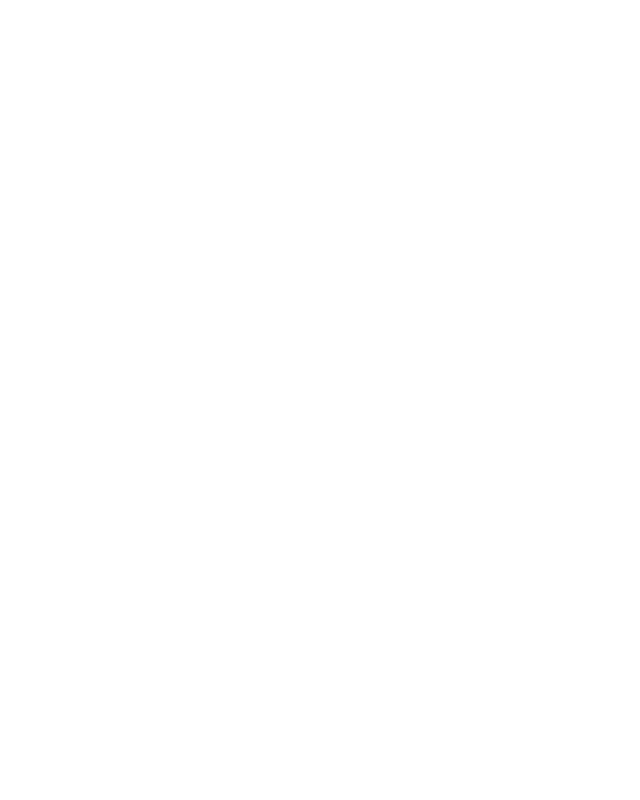
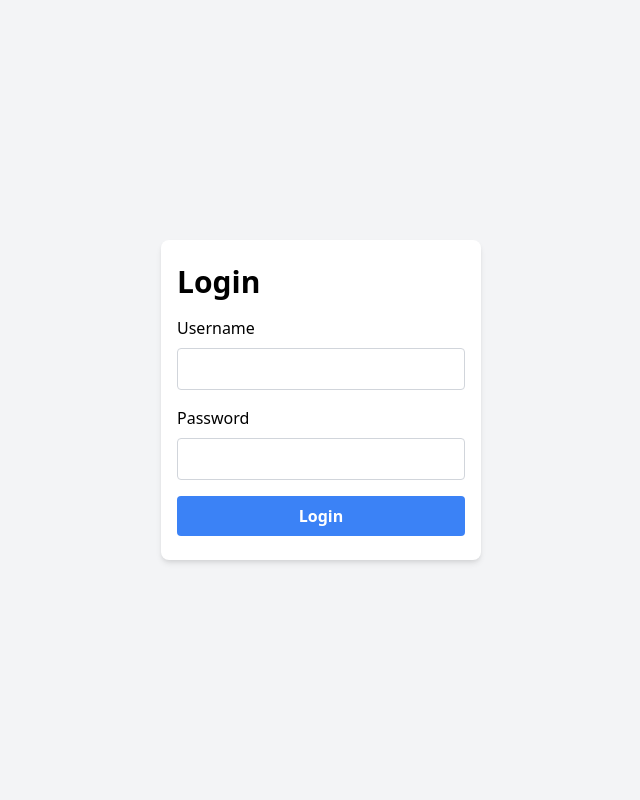
Before and after one commit to ElsieWakarima/Software_Engineering_Project, a Flask app: page / in a window 1280 px wide. Before the commit the part shown is empty. Shown: the whole page, without its empty margins (319-959 px from the left). Run offline with Flask 2, Linux system fonts and the light colour scheme.

Commit message:
login page updated

```diff
--- a/templates/login.html
+++ b/templates/login.html
@@ -1,12 +1,40 @@
+<!-- login.html -->
+
 <!DOCTYPE html>
-<html>
+<html lang="en">
 
 <head>
+    <meta charset="UTF-8">
+    <meta name="viewport" content="width=device-width, initial-scale=1.0">
+    <link href="https://cdn.jsdelivr.net/npm/tailwindcss@2.2.16/dist/tailwind.min.css" rel="stylesheet">
     <title>Login</title>
 </head>
 
-<body>
+<body class="flex justify-center items-center min-h-screen bg-gray-100">
+    <div class="w-80 bg-white rounded-lg shadow-md p-6 px-4">
+       <div class='text-red-600 font-bold'>
+           {{error_message}}
+    </div>
 
+    <h1 class="text-3xl font-semibold mb-4 ">Login</h1>
+    <form action="/login" method="POST">
+        <div class="mb-4">
+                <label for="username" class="block mb-2">Username</label>
+                <input type="text" id="username" name="username"
+                    class="w-full border border-gray-300 rounded py-2 px-4">
+            </div>
+            <div class="mb-4">
+                <label for="password" class="block mb-2">Password</label>
+                <input type="password" id="password" name="password"
+                    class="w-full border border-gray-300 rounded py-2 px-4">
+            </div>
+            <div>
+                <button type="submit"
+                    class="w-full transition duration-500 ease-in-out transform hover:-translate-y-1 hover:scale-110 bg-blue-500 hover:bg-blue-600 text-white font-semibold py-2 px-4 rounded">Login</button>
+            </div>
+
+        </form>
+    </div>
 </body>
 
 </html>
```
